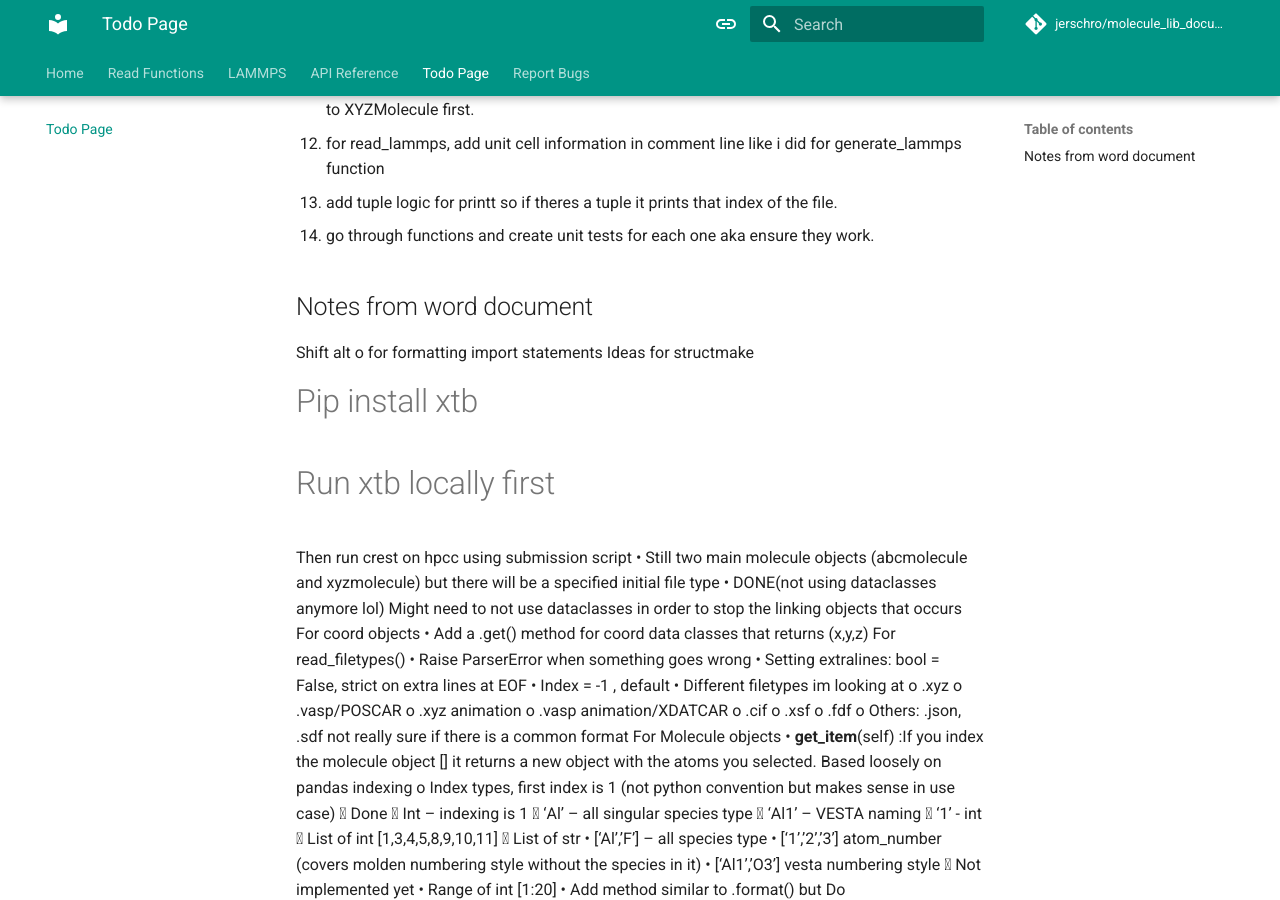
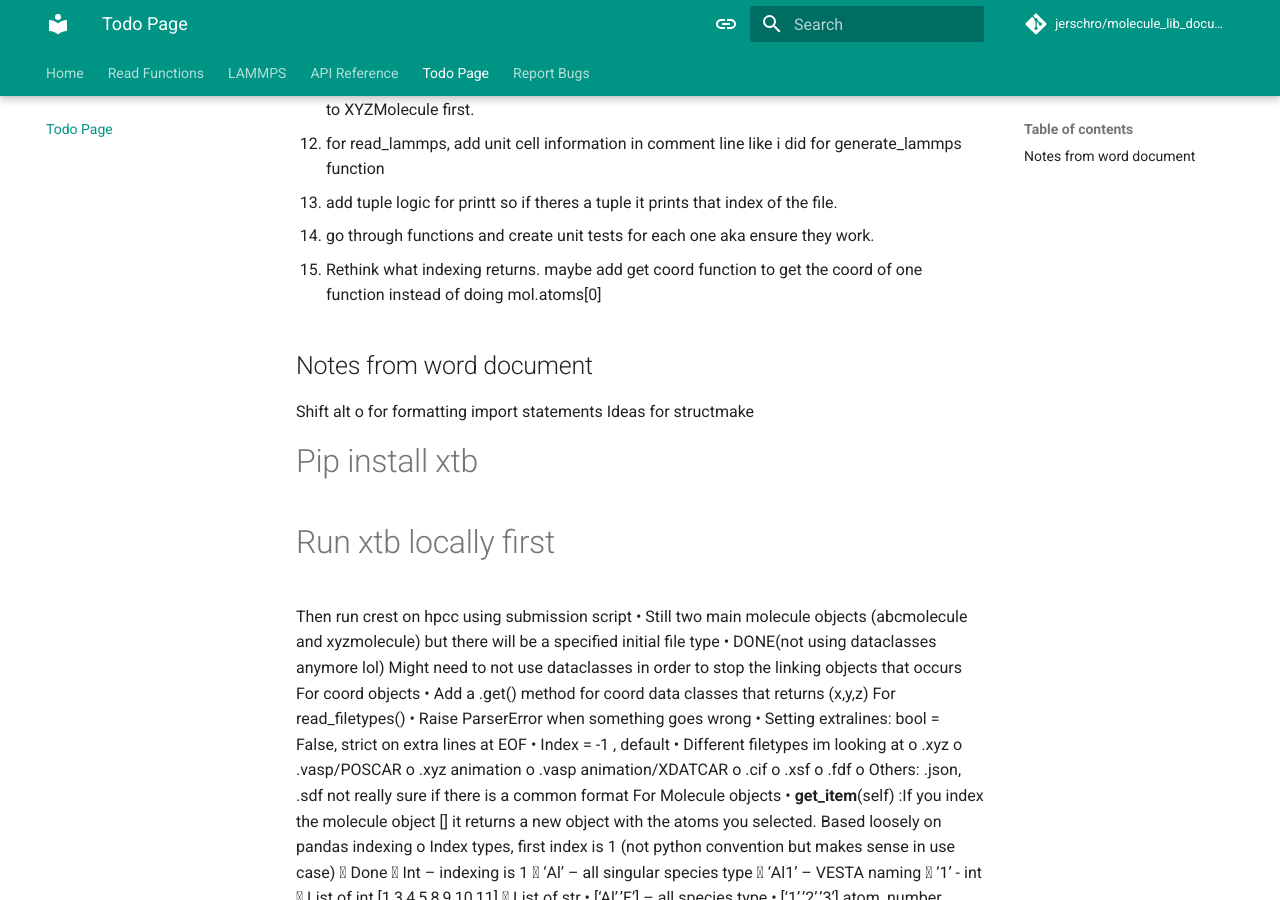
Before and after one commit to jerschro/molecule_lib_documentation, an MkDocs documentation site: the page built from docs/todo.md, in a window 1280 px wide and 900 px high, scrolled down 585 px. Built offline with MkDocs 1.6.1 and Material for MkDocs 9.7.7, drawn with Linux system fonts in a browser that asks for light colours; comment, search, counter and statistics services are not loaded.

Commit message:
Update todo.md

```diff
--- a/docs/todo.md
+++ b/docs/todo.md
@@ -14,6 +14,9 @@
 13. for read_lammps, add unit cell information in comment line like i did for generate_lammps function
 14. add tuple logic for printt so if theres a tuple it prints that index of the file.
 15. go through functions and create unit tests for each one aka ensure they work.
+16. Rethink what indexing returns. maybe add get coord function to get the coord of one function instead of doing mol.atoms[0]
+
+
 
 ## Notes from word document
 Shift alt o for formatting import statements
```
